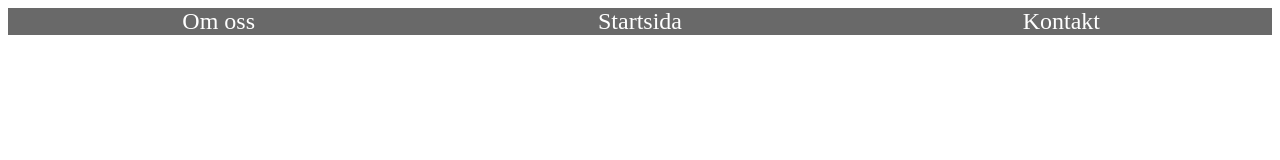
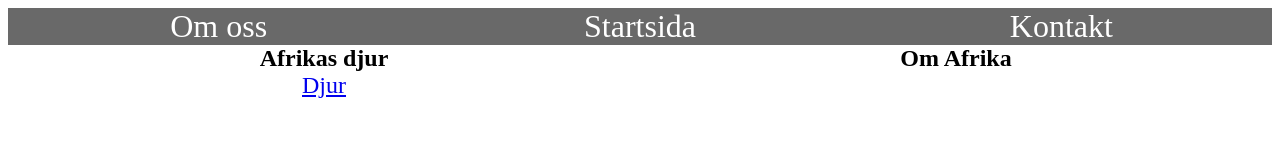
Before and after one commit to melander004/AVD, a plain HTML site: page index.html in a window 1280 px wide. Drawn offline with Linux system fonts and the light colour scheme.

Commit message:
navbar + index

```diff
--- a/index.html
+++ b/index.html
@@ -16,7 +16,18 @@
             </ul>
         </nav>
 
-        <main></main>
+        <main class="Afrika">
+            <section>
+                <h1>Afrikas djur</h1>
+                <li><a href="Djur/djur.html">Djur</a></li>
+
+            </section>
+
+            <section>
+                <h1>Om Afrika</h1>
+            </section>
+
+        </main>
 
         <footer></footer>
     </body>
--- a/style.css
+++ b/style.css
@@ -28,7 +28,7 @@ nav ul{
 nav li{
     list-style-type: none;
     text-align: center;
-    font-size: 1.5em;
+    font-size: 2em;
 }
 
 nav a{
@@ -40,6 +40,24 @@ main{
     grid-area: main;
 }
 
+main li{
+    list-style-type: none;
+    text-align: center;
+    font-size: 150%;
+}
+
+.Afrika{
+    display: grid;
+    grid-template-columns: 1fr 1fr;
+}
+
+main h1{
+    display: block;
+    margin: 0 auto;
+    width: 50%;
+    text-align: center;
+}
+
 footer{
     grid-area: footer;
 }
```
Also changed, not shown: Djur/djur.html (+4 -4 lines).
